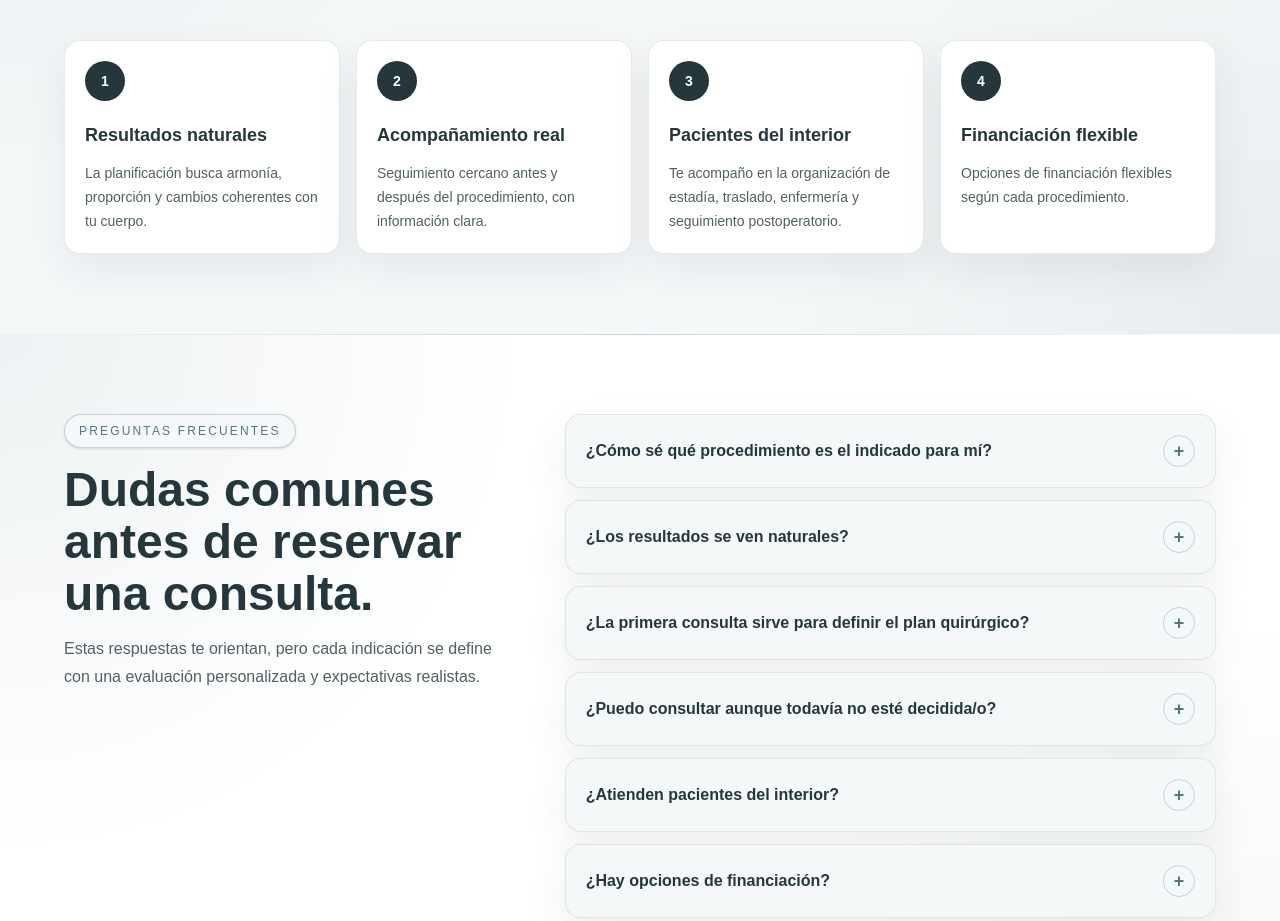
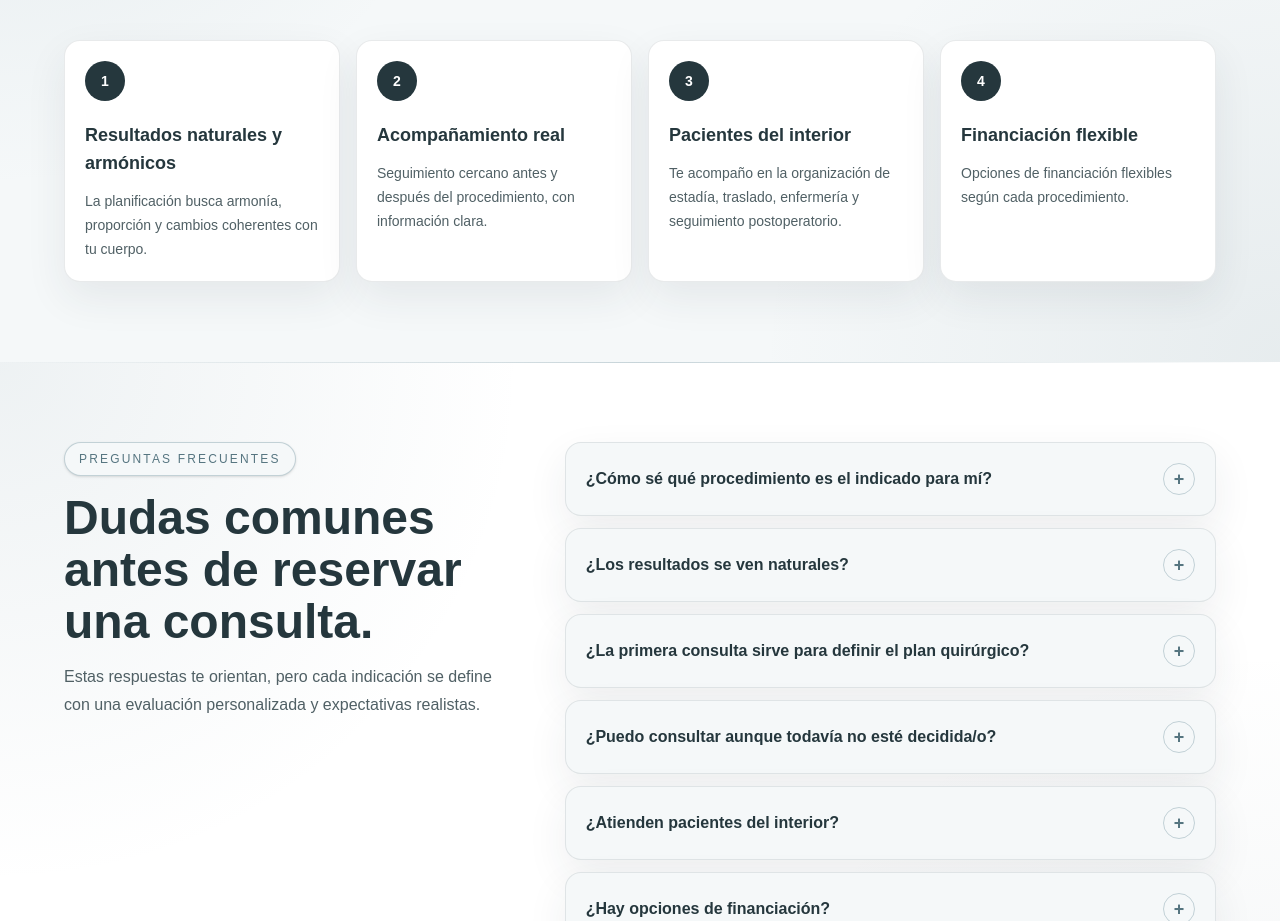
Before and after one commit to EugenioZangara/web-pugliese, a Next.js app: page / in a window 1280 px wide. Shown: the part 3480-4401 px from the top of the page. Built offline with nearby package versions, Linux system fonts and the light colour scheme; no server answers.

Commit message:
refactor: update titles to enhance clarity and consistency in Filosofia and HomePageClient components

```diff
--- a/app/HomePageClient.tsx
+++ b/app/HomePageClient.tsx
@@ -57,7 +57,7 @@ const resultados = [
 
 const diferenciales = [
     {
-        title: "Resultados naturales",
+        title: "Resultados naturales y armónicos",
         text: "La planificación busca armonía, proporción y cambios coherentes con tu cuerpo.",
     },
     {
--- a/components/Filosofia.tsx
+++ b/components/Filosofia.tsx
@@ -109,7 +109,7 @@ export default function Filosofia() {
 
                         <div className="rounded-2xl border border-[#25373d]/10 bg-white p-5 shadow-[0_15px_40px_rgba(37,55,61,0.08)]">
                             <p className="mb-2 text-sm font-semibold uppercase tracking-[0.16em] text-[#6b8994]">
-                                04 · Naturalidad
+                                04 · Resultados naturales y armónicos
                             </p>
                             <p className="leading-relaxed text-[#25373d]">
                                 Resultados naturales en procedimientos como cirugía mamaria,
```
